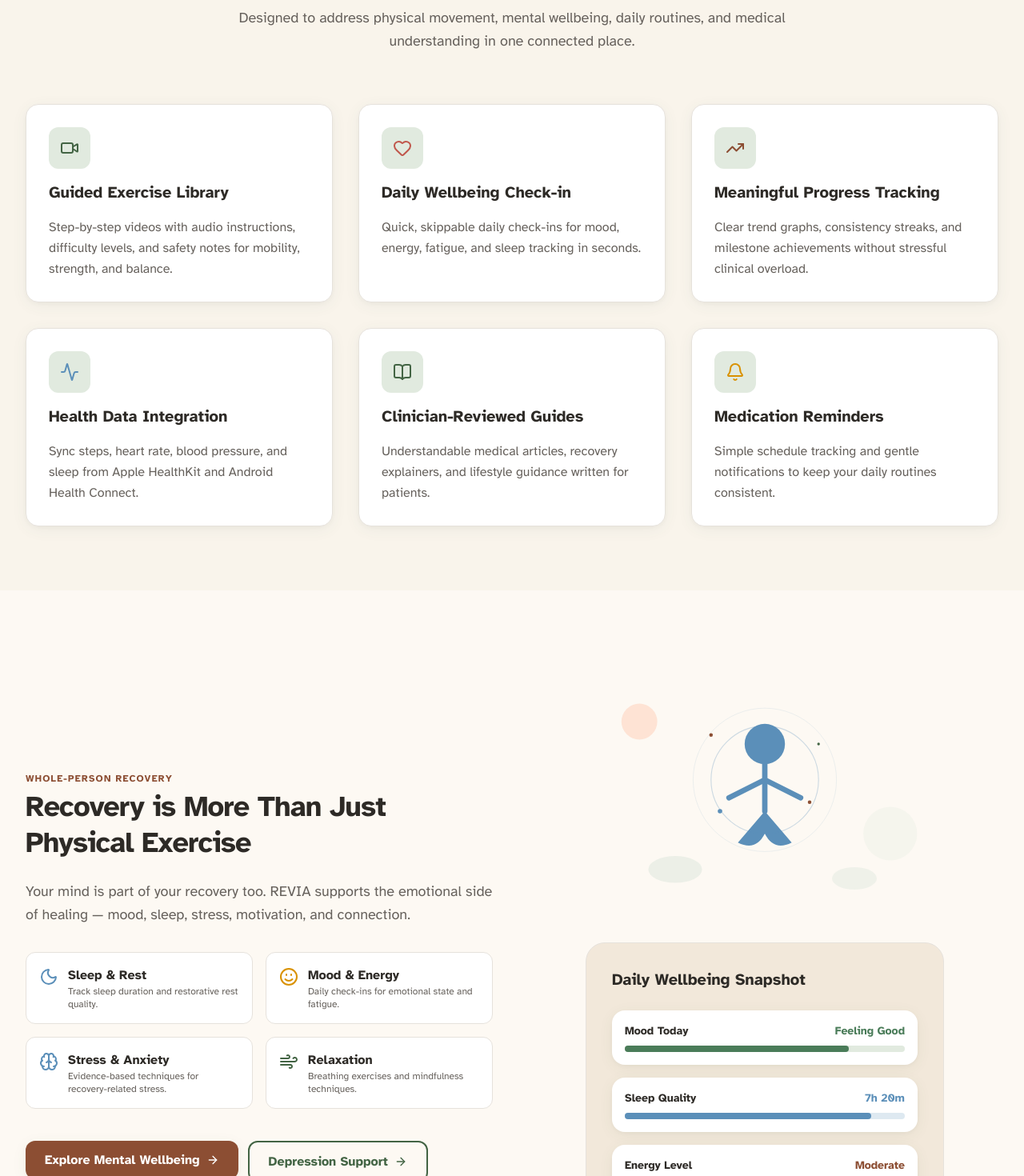
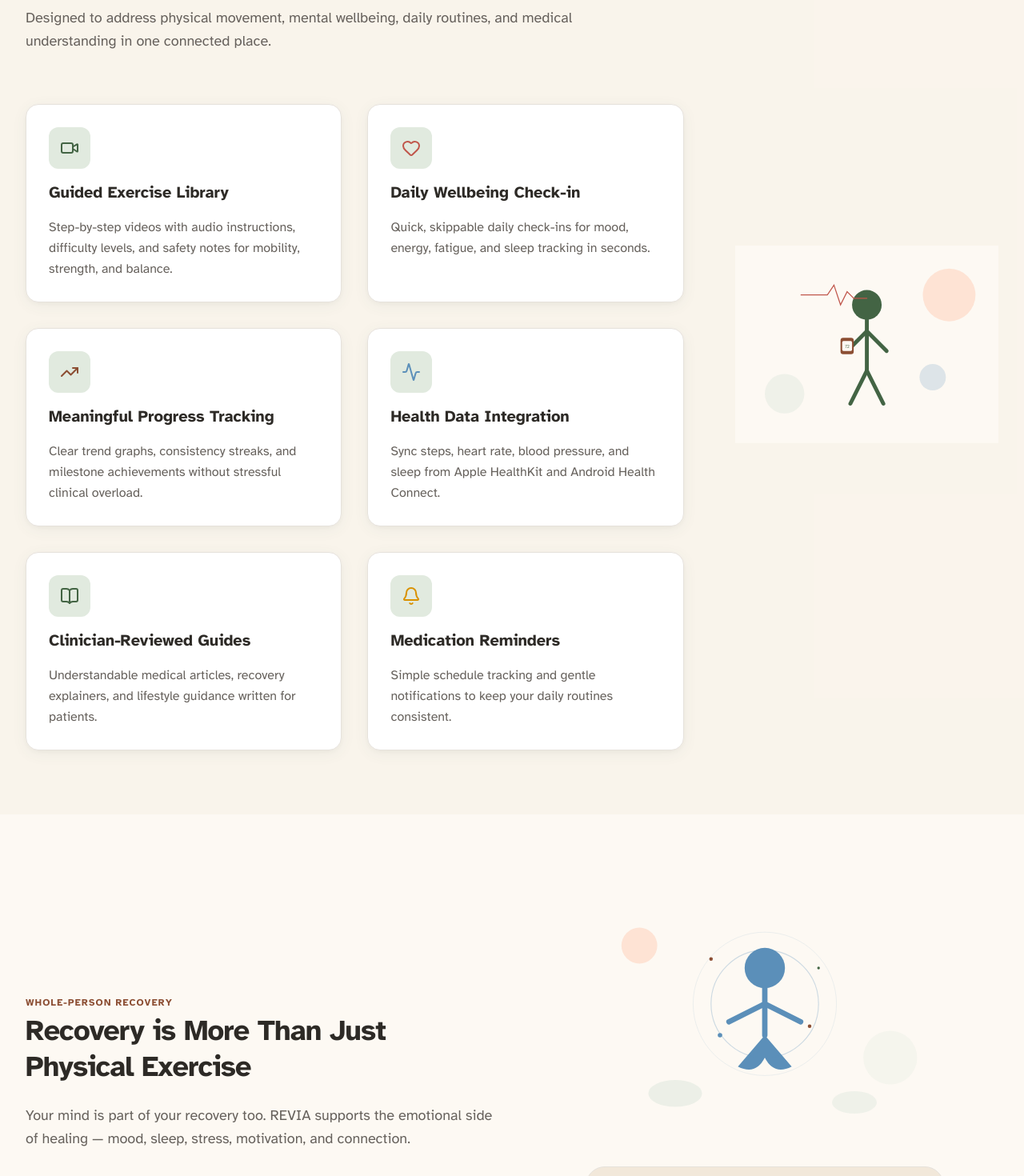
Before and after one commit to hacrex/Nirvan, a Next.js app in the folder website/: page / in a window 1280 px wide. Shown: the part 3880-5350 px from the top of the page at 80% size. Built offline with nearby package versions, Linux system fonts and the light colour scheme.

Commit message:
fix: convert SVG illustrations to inline components, add to features section

```diff
--- /dev/null
+++ b/website/src/components/illustrations/Index.tsx
@@ -0,0 +1,112 @@
+export const FitnessTrackerSVG: React.FC<{ className?: string }> = ({ className }) => (
+  <svg xmlns="http://www.w3.org/2000/svg" viewBox="0 0 800 600" fill="none" className={className}>
+    <rect width="800" height="600" fill="#fdf9f3"/>
+    <circle cx="400" cy="180" r="45" fill="#436444"/>
+    <path d="M400 225 L400 380" stroke="#436444" strokeWidth="12" strokeLinecap="round"/>
+    <path d="M400 260 L340 320" stroke="#436444" strokeWidth="12" strokeLinecap="round"/>
+    <path d="M400 260 L460 320" stroke="#436444" strokeWidth="12" strokeLinecap="round"/>
+    <path d="M400 380 L350 480" stroke="#436444" strokeWidth="12" strokeLinecap="round"/>
+    <path d="M400 380 L450 480" stroke="#436444" strokeWidth="12" strokeLinecap="round"/>
+    <rect x="320" y="280" width="40" height="50" rx="8" fill="#8c4e33"/>
+    <rect x="325" y="290" width="30" height="30" rx="4" fill="#fdf9f3"/>
+    <text x="340" y="310" fontSize="12" fill="#436444" textAnchor="middle" fontFamily="sans-serif">72</text>
+    <path d="M200 150 L280 150 L300 120 L320 180 L340 140 L360 160 L400 160" stroke="#C0564B" strokeWidth="3" fill="none" strokeLinecap="round"/>
+    <circle cx="150" cy="450" r="60" fill="#E1EADF" opacity="0.5"/>
+    <circle cx="650" cy="150" r="80" fill="#feae8c" opacity="0.3"/>
+    <circle cx="600" cy="400" r="40" fill="#5B8FB9" opacity="0.2"/>
+  </svg>
+);
+
+export const WalkingTogetherSVG: React.FC<{ className?: string }> = ({ className }) => (
+  <svg xmlns="http://www.w3.org/2000/svg" viewBox="0 0 800 600" fill="none" className={className}>
+    <rect width="800" height="600" fill="#fdf9f3"/>
+    <circle cx="300" cy="180" r="40" fill="#436444"/>
+    <path d="M300 220 L300 380" stroke="#436444" strokeWidth="10" strokeLinecap="round"/>
+    <path d="M300 260 L250 320" stroke="#436444" strokeWidth="10" strokeLinecap="round"/>
+    <path d="M300 260 L350 320" stroke="#436444" strokeWidth="10" strokeLinecap="round"/>
+    <path d="M300 380 L260 470" stroke="#436444" strokeWidth="10" strokeLinecap="round"/>
+    <path d="M300 380 L340 470" stroke="#436444" strokeWidth="10" strokeLinecap="round"/>
+    <circle cx="500" cy="180" r="40" fill="#8c4e33"/>
+    <path d="M500 220 L500 380" stroke="#8c4e33" strokeWidth="10" strokeLinecap="round"/>
+    <path d="M500 260 L450 320" stroke="#8c4e33" strokeWidth="10" strokeLinecap="round"/>
+    <path d="M500 260 L550 320" stroke="#8c4e33" strokeWidth="10" strokeLinecap="round"/>
+    <path d="M500 380 L460 470" stroke="#8c4e33" strokeWidth="10" strokeLinecap="round"/>
+    <path d="M500 380 L540 470" stroke="#8c4e33" strokeWidth="10" strokeLinecap="round"/>
+    <path d="M350 300 Q400 280 450 300" stroke="#5B8FB9" strokeWidth="3" fill="none" strokeDasharray="8,4"/>
+    <path d="M390 270 C390 260 400 250 410 260 C420 250 430 260 430 270 C430 290 410 310 410 310 C410 310 390 290 390 270" fill="#C0564B" opacity="0.8"/>
+    <circle cx="150" cy="500" r="50" fill="#E1EADF" opacity="0.4"/>
+    <circle cx="650" cy="100" r="70" fill="#feae8c" opacity="0.3"/>
+    <circle cx="700" cy="450" r="30" fill="#5B8FB9" opacity="0.2"/>
+  </svg>
+);
+
+export const RelaxingOutdoorsSVG: React.FC<{ className?: string }> = ({ className }) => (
+  <svg xmlns="http://www.w3.org/2000/svg" viewBox="0 0 800 600" fill="none" className={className}>
+    <rect width="800" height="600" fill="#fdf9f3"/>
+    <circle cx="400" cy="200" r="45" fill="#5B8FB9"/>
+    <path d="M400 245 L400 350" stroke="#5B8FB9" strokeWidth="12" strokeLinecap="round"/>
+    <path d="M400 280 L320 320" stroke="#5B8FB9" strokeWidth="12" strokeLinecap="round"/>
+    <path d="M400 280 L480 320" stroke="#5B8FB9" strokeWidth="12" strokeLinecap="round"/>
+    <path d="M400 350 L340 420 Q380 440 400 400 Q420 440 460 420 L400 350" fill="#5B8FB9"/>
+    <circle cx="400" cy="280" r="120" fill="none" stroke="#5B8FB9" strokeWidth="2" opacity="0.3"/>
+    <circle cx="400" cy="280" r="160" fill="none" stroke="#5B8FB9" strokeWidth="1" opacity="0.2"/>
+    <circle cx="280" cy="180" r="4" fill="#8c4e33"/>
+    <circle cx="520" cy="200" r="3" fill="#436444"/>
+    <circle cx="300" cy="350" r="5" fill="#5B8FB9"/>
+    <circle cx="500" cy="330" r="4" fill="#8c4e33"/>
+    <ellipse cx="200" cy="480" rx="60" ry="30" fill="#E1EADF" opacity="0.6"/>
+    <ellipse cx="600" cy="500" rx="50" ry="25" fill="#E1EADF" opacity="0.5"/>
+    <circle cx="120" cy="150" r="40" fill="#feae8c" opacity="0.3"/>
+    <circle cx="680" cy="400" r="60" fill="#E1EADF" opacity="0.3"/>
+  </svg>
+);
+
+export const DoctorsOrdersSVG: React.FC<{ className?: string }> = ({ className }) => (
+  <svg xmlns="http://www.w3.org/2000/svg" viewBox="0 0 800 600" fill="none" className={className}>
+    <rect width="800" height="600" fill="#fdf9f3"/>
+    <circle cx="350" cy="180" r="45" fill="#436444"/>
+    <path d="M350 225 L350 400" stroke="#436444" strokeWidth="12" strokeLinecap="round"/>
+    <path d="M350 260 L290 320" stroke="#436444" strokeWidth="12" strokeLinecap="round"/>
+    <path d="M350 260 L410 320" stroke="#436444" strokeWidth="12" strokeLinecap="round"/>
+    <path d="M350 400 L310 500" stroke="#436444" strokeWidth="12" strokeLinecap="round"/>
+    <path d="M350 400 L390 500" stroke="#436444" strokeWidth="12" strokeLinecap="round"/>
+    <path d="M320 240 Q300 260 320 280" stroke="#8c4e33" strokeWidth="4" fill="none"/>
+    <circle cx="320" cy="280" r="8" fill="#8c4e33"/>
+    <rect x="500" y="200" width="120" height="160" rx="8" fill="white" stroke="#436444" strokeWidth="3"/>
+    <rect x="520" y="180" width="80" height="20" rx="4" fill="#436444"/>
+    <line x1="520" y1="250" x2="600" y2="250" stroke="#E1EADF" strokeWidth="2"/>
+    <line x1="520" y1="280" x2="580" y2="280" stroke="#E1EADF" strokeWidth="2"/>
+    <line x1="520" y1="310" x2="560" y2="310" stroke="#E1EADF" strokeWidth="2"/>
+    <path d="M530 245 L535 250 L545 240" stroke="#436444" strokeWidth="2" fill="none"/>
+    <path d="M530 275 L535 280 L545 270" stroke="#436444" strokeWidth="2" fill="none"/>
+    <circle cx="150" cy="450" r="60" fill="#E1EADF" opacity="0.4"/>
+    <circle cx="650" cy="120" r="50" fill="#feae8c" opacity="0.3"/>
+    <circle cx="700" cy="480" r="35" fill="#5B8FB9" opacity="0.2"/>
+  </svg>
+);
+
+export const GoalsSVG: React.FC<{ className?: string }> = ({ className }) => (
+  <svg xmlns="http://www.w3.org/2000/svg" viewBox="0 0 800 600" fill="none" className={className}>
+    <rect width="800" height="600" fill="#fdf9f3"/>
+    <circle cx="400" cy="250" r="120" fill="none" stroke="#436444" strokeWidth="8" opacity="0.3"/>
+    <circle cx="400" cy="250" r="80" fill="none" stroke="#436444" strokeWidth="6" opacity="0.5"/>
+    <circle cx="400" cy="250" r="40" fill="#436444"/>
+    <line x1="550" y1="150" x2="400" y2="250" stroke="#8c4e33" strokeWidth="4"/>
+    <polygon points="400,250 420,240 415,260" fill="#8c4e33"/>
+    <rect x="200" y="420" width="400" height="8" rx="4" fill="#E1EADF"/>
+    <rect x="200" y="420" width="300" height="8" rx="4" fill="#436444"/>
+    <circle cx="200" cy="424" r="12" fill="#436444"/>
+    <circle cx="300" cy="424" r="12" fill="#436444"/>
+    <circle cx="400" cy="424" r="12" fill="#436444"/>
+    <circle cx="500" cy="424" r="12" fill="#E1EADF" stroke="#436444" strokeWidth="2"/>
+    <path d="M195 424 L200 429 L210 419" stroke="white" strokeWidth="2" fill="none"/>
+    <path d="M295 424 L300 429 L310 419" stroke="white" strokeWidth="2" fill="none"/>
+    <path d="M395 424 L400 429 L410 419" stroke="white" strokeWidth="2" fill="none"/>
+    <circle cx="600" cy="150" r="8" fill="#8c4e33"/>
+    <circle cx="180" cy="180" r="6" fill="#5B8FB9"/>
+    <circle cx="650" cy="350" r="10" fill="#436444"/>
+    <circle cx="150" cy="400" r="5" fill="#8c4e33"/>
+    <circle cx="100" cy="200" r="40" fill="#feae8c" opacity="0.3"/>
+    <circle cx="700" cy="450" r="50" fill="#E1EADF" opacity="0.3"/>
+  </svg>
+);
--- a/website/src/components/sections/Features.tsx
+++ b/website/src/components/sections/Features.tsx
@@ -2,6 +2,7 @@ import React from 'react';
 import { PageContainer } from '../layout/PageContainer';
 import { Card } from '../ui/Card';
 import { Video, Heart, TrendingUp, BookOpen, Bell, Activity } from 'lucide-react';
+import { FitnessTrackerSVG } from '../illustrations/Index';
 
 export const Features: React.FC = () => {
   const featureList = [
@@ -40,7 +41,9 @@ export const Features: React.FC = () => {
   return (
     <section className="py-20 bg-[#F2E8DA]/30">
       <PageContainer>
-        <div className="text-center max-w-3xl mx-auto space-y-4 mb-16">
+        <div className="grid items-center gap-12 lg:grid-cols-[1fr_0.4fr] lg:gap-16">
+          <div>
+            <div className="text-center max-w-3xl mx-auto space-y-4 mb-16 lg:text-left lg:mx-0">
               <span className="text-xs font-bold tracking-widest uppercase text-[#436444]">
                 Comprehensive Capabilities
               </span>
@@ -52,7 +55,7 @@ export const Features: React.FC = () => {
               </p>
             </div>
 
-        <div className="grid grid-cols-1 md:grid-cols-2 lg:grid-cols-3 gap-8">
+            <div className="grid grid-cols-1 md:grid-cols-2 lg:grid-cols-2 gap-8">
               {featureList.map((feat, idx) => (
                 <Card key={idx} className="p-7 space-y-4 text-left">
                   <div className="p-3.5 rounded-[12px] bg-[#E1EADF] w-fit">
@@ -63,6 +66,12 @@ export const Features: React.FC = () => {
                 </Card>
               ))}
             </div>
+          </div>
+
+          <div className="hidden lg:flex justify-center">
+            <FitnessTrackerSVG className="w-full h-auto max-w-sm" />
+          </div>
+        </div>
       </PageContainer>
     </section>
   );
--- a/website/src/components/sections/HowItWorks.tsx
+++ b/website/src/components/sections/HowItWorks.tsx
@@ -1,6 +1,6 @@
 import React from 'react';
-import Image from 'next/image';
 import { PageContainer } from '../layout/PageContainer';
+import { GoalsSVG } from '../illustrations/Index';
 
 export const HowItWorks: React.FC = () => {
   const steps = [
@@ -52,13 +52,7 @@ export const HowItWorks: React.FC = () => {
           </div>
 
           <div className="hidden lg:flex justify-center">
-            <Image
-              src="/illustrations/goals.svg"
-              alt="Achieving recovery goals with progress tracking"
-              width={400}
-              height={300}
-              className="w-full h-auto max-w-sm"
-            />
+            <GoalsSVG className="w-full h-auto max-w-sm" />
           </div>
         </div>
       </PageContainer>
--- a/website/src/components/sections/Testimonials.tsx
+++ b/website/src/components/sections/Testimonials.tsx
@@ -1,7 +1,7 @@
 import Link from 'next/link';
-import Image from 'next/image';
 import { Accessibility, ArrowRight, HeartHandshake, ShieldCheck, Stethoscope, Users, Clock, Star } from 'lucide-react';
 import { PageContainer } from '../layout/PageContainer';
+import { WalkingTogetherSVG } from '../illustrations/Index';
 
 const stats = [
   { icon: Users, value: '2,400+', label: 'Early access signups', color: '#436444' },
@@ -79,13 +79,7 @@ export const Testimonials: React.FC = () => {
           </div>
 
           <div className="hidden lg:flex justify-center">
-            <Image
-              src="/illustrations/walking-together.svg"
-              alt="People walking together in recovery community"
-              width={400}
-              height={300}
-              className="w-full h-auto max-w-sm"
-            />
+            <WalkingTogetherSVG className="w-full h-auto max-w-sm" />
           </div>
         </div>
       </PageContainer>
--- a/website/src/components/sections/WellbeingSection.tsx
+++ b/website/src/components/sections/WellbeingSection.tsx
@@ -1,9 +1,9 @@
 import React from 'react';
 import Link from 'next/link';
-import Image from 'next/image';
 import { PageContainer } from '../layout/PageContainer';
 import { Button } from '../ui/Button';
 import { Moon, Smile, Wind, Brain, HeartHandshake, ArrowRight } from 'lucide-react';
+import { RelaxingOutdoorsSVG } from '../illustrations/Index';
 
 export const WellbeingSection: React.FC = () => {
   return (
@@ -73,14 +73,7 @@ export const WellbeingSection: React.FC = () => {
 
           <div className="lg:col-span-6 flex justify-center">
             <div className="relative w-full max-w-md">
-              <Image
-                src="/illustrations/relaxing-outdoors.svg"
-                alt="Person meditating for mental wellbeing"
-                width={400}
-                height={300}
-                className="w-full h-auto"
-                priority
-              />
+              <RelaxingOutdoorsSVG className="w-full h-auto" />
               <div className="mt-6 p-8 rounded-[24px] bg-[#F2E8DA] border border-[#e6e2dc] space-y-6">
                 <h3 className="font-bold text-xl text-[#2D2A26]">Daily Wellbeing Snapshot</h3>
 
```
Lines whose indentation alone changed are shown as unchanged.
